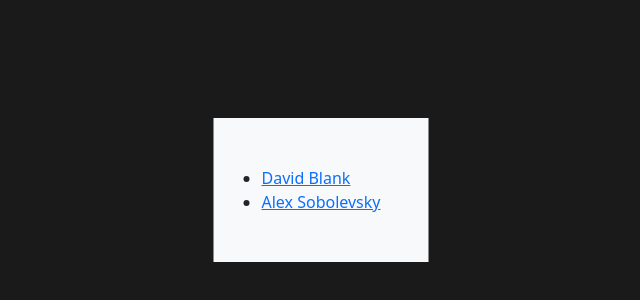
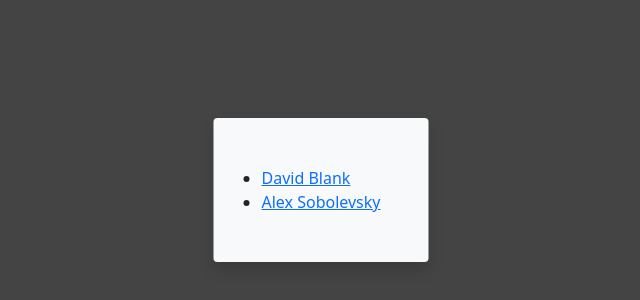
Before and after one commit to zeffgo/memb00k, an Angular app: page / in a window 1280 px wide. Shown: the part 210-510 px from the top of the page, without its empty margins (319-959 px from the left). Built offline with nearby package versions, Linux system fonts and the light colour scheme.

Commit message:
add home tmp

```diff
--- a/src/app/cards/home/home.component.html
+++ b/src/app/cards/home/home.component.html
@@ -1,5 +1,5 @@
 
-<ul class="p-5 bg-light position-absolute" style="top: 50%; left: 50%; transform: translate(-50%, -50%);">
+<ul class="p-5 bg-light position-absolute shadow rounded" style="top: 50%; left: 50%; transform: translate(-50%, -50%);">
   <li><a routerLink="people/1">David Blank</a></li>
   <li><a routerLink="people/2">Alex Sobolevsky</a></li>
 </ul>
--- a/src/styles.scss
+++ b/src/styles.scss
@@ -1,6 +1,6 @@
 @import "~bootstrap/scss/bootstrap";
 
 body {
-  background: lighten(#000, 10%);
+  background: #444;
 
 }
```
